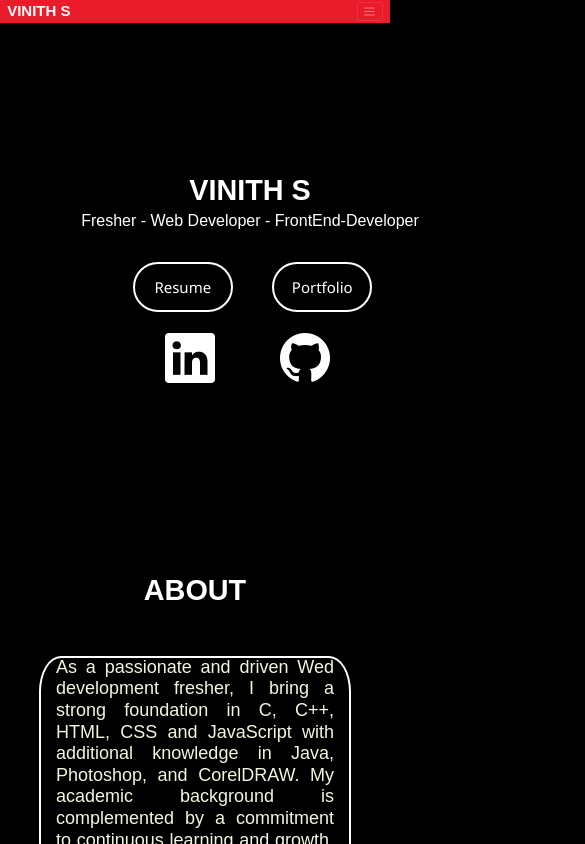
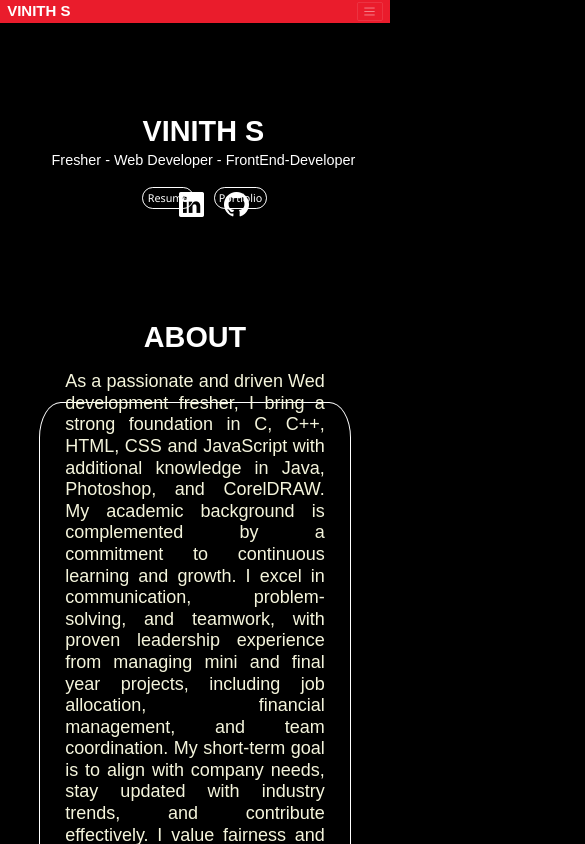
Before and after one commit to VinithBSV/Portfolio, a plain HTML site: page Index.html in a window 390 px wide. Shown: the top 844 px of the page, 585 px wide, since content can reach past the window. Drawn offline with nearby package versions, Linux system fonts and the light colour scheme.

Commit message:
Added style file.

```diff
--- a/Style.css
+++ b/Style.css
@@ -482,7 +482,7 @@ a {
 
 
 
-@media screen and (max-width:500px) {
+@media screen and (max-width:480px) and (min-width:360px) {
     html {
         box-sizing: border-box;
         font-size: 45%;
@@ -517,7 +517,7 @@ a {
         list-style: none;
     }
 
-    /*Navbar*/
+    /* Navbar */
     #mainnavbar {
         display: flex;
         position: sticky;
@@ -537,7 +537,8 @@ a {
         display: flex;
         justify-content: center;
         text-decoration: none;
-        font-size: 14px;
+        font-size: 0.875rem;
+        /* 14px */
         color: var(--txt-color);
         background-color: var(--nav-color);
     }
@@ -548,58 +549,65 @@ a {
 
     /* home section*/
     .home {
-        height: 60vh;
-        width: 100vw;
+        height: 30vh;
         background-image: none;
+        max-width: 90%;
+        margin: 0 auto;
+        padding: 1rem;
     }
 
     /* home-info*/
     .home .info {
-        width: 340px;
-        height: 500px;
+        width: 95%;
+        height: 50vh;
         color: var(--txt-color);
         font-family: "Barlow", sans-serif;
         font-weight: 500;
-        font-size: 16px;
+        font-size: 2rem;
         text-align: center;
         position: relative;
-        top: 150px;
-        left: 80px;
+        top: 10vh;
+        left: 5%;
         margin-top: 0;
     }
 
     /* home info buttons*/
     .info button {
-        width: 100px;
-        height: 50px;
-        border: 2px solid var(--txt-color);
+        width: 7.25rem;
+        height: 3rem;
+        border: 0.125rem solid var(--txt-color);
         background-color: transparent;
-        border-radius: 25px;
+        border-radius: 1.5rem;
         font-family: 'Segoe UI', Tahoma, Geneva, Verdana, sans-serif;
         font-weight: 500;
-        font-size: 15px;
+        font-size: 1.5rem;
         color: var(--txt-color);
-        margin: 15px;
-        margin-left: 20px;
-        margin-top: 25px;
+        margin: 1rem;
+        margin-left: 1.25rem;
+        margin-top: 1.5rem;
     }
 
     /*info Profile*/
     .profile {
         position: relative;
-        top: -200px;
-        left: 110px;
-        width: 275px;
-        height: 75px;
+        top: -35.5rem;
+        left: 19.75rem;
+        width: 5rem;
+        height: 2.5rem;
         display: flex;
         justify-content: space-evenly;
         align-items: center;
+        ;
+    }
+
+    .profile i {
+        font-size: 25px;
     }
 
     /* about page*/
     .about {
         height: 75vh;
-        width: 100vw;
+        width: 100%;
         background-image: none;
         flex-direction: column;
         justify-content: space-between;
@@ -613,12 +621,13 @@ a {
     .about .myabout {
         width: 80%;
         height: 80%;
-        border: 2px solid white;
+        border: 0.125rem solid white;
+        padding: 2.5rem;
     }
 
     .desc {
-        padding: 15px;
-        font-size: 18px;
+        padding: 1rem;
+        font-size: 2.5rem;
     }
 
     /* Resume section*/
@@ -628,8 +637,8 @@ a {
         grid-auto-flow: row;
         grid-template-columns: none;
         grid-template-rows: none;
-        grid-auto-columns: 1000px;
-        font-size: 16px;
+        grid-auto-columns: 100%;
+        font-size: 2.25rem;
 
     }
 
@@ -671,8 +680,8 @@ a {
 
     /* Resume - Software - Skills*/
     .skills {
-        width: 300px;
-        gap: 25px;
+        width: 45rem;
+        gap: 1.5rem;
         display: flex;
         flex-direction: row;
         justify-content: space-between;
@@ -688,13 +697,13 @@ a {
     /*Portfolio grid*/
     .portfolio {
         height: -95vh;
-        width: 100vw;
+        width: 100%;
         background-image: none;
     }
 
     .projects-section-header {
         color: white;
-        margin-bottom: 10px;
+        margin-bottom: 0.625rem;
     }
 
     .project:hover .code {
@@ -725,7 +734,7 @@ a {
 
     .btn-show-all {
         position: relative;
-        top: 100px;
+        top: 6.25rem;
         font-size: 2rem;
         background: #303841;
         transition: background 0.3s ease-out;
@@ -741,7 +750,7 @@ a {
     }
 
     .btn-show-all>i {
-        margin-left: 10px;
+        margin-left: 0.625rem;
         transform: translateX(0);
         transition: transform 0.3s ease-out;
     }
@@ -752,7 +761,7 @@ a {
 
     *Footer */ .contact {
         width: 100%;
-        height: 250px;
+        height: 15.625rem;
         display: flex;
         flex-direction: column;
         justify-content: center;
@@ -768,18 +777,18 @@ a {
     }
 
     .contact-section-header p {
-        font-size: 10px;
+        font-size: 1.5rem;
     }
 
     .contact-links {
         display: flex;
         justify-content: center;
         align-items: center;
-        font-size: 12px;
+        font-size: 1.75rem;
     }
 
     .contact-details {
-        padding: 10px;
+        padding: 1.5rem;
     }
 
     .contact-details:hover {
```
